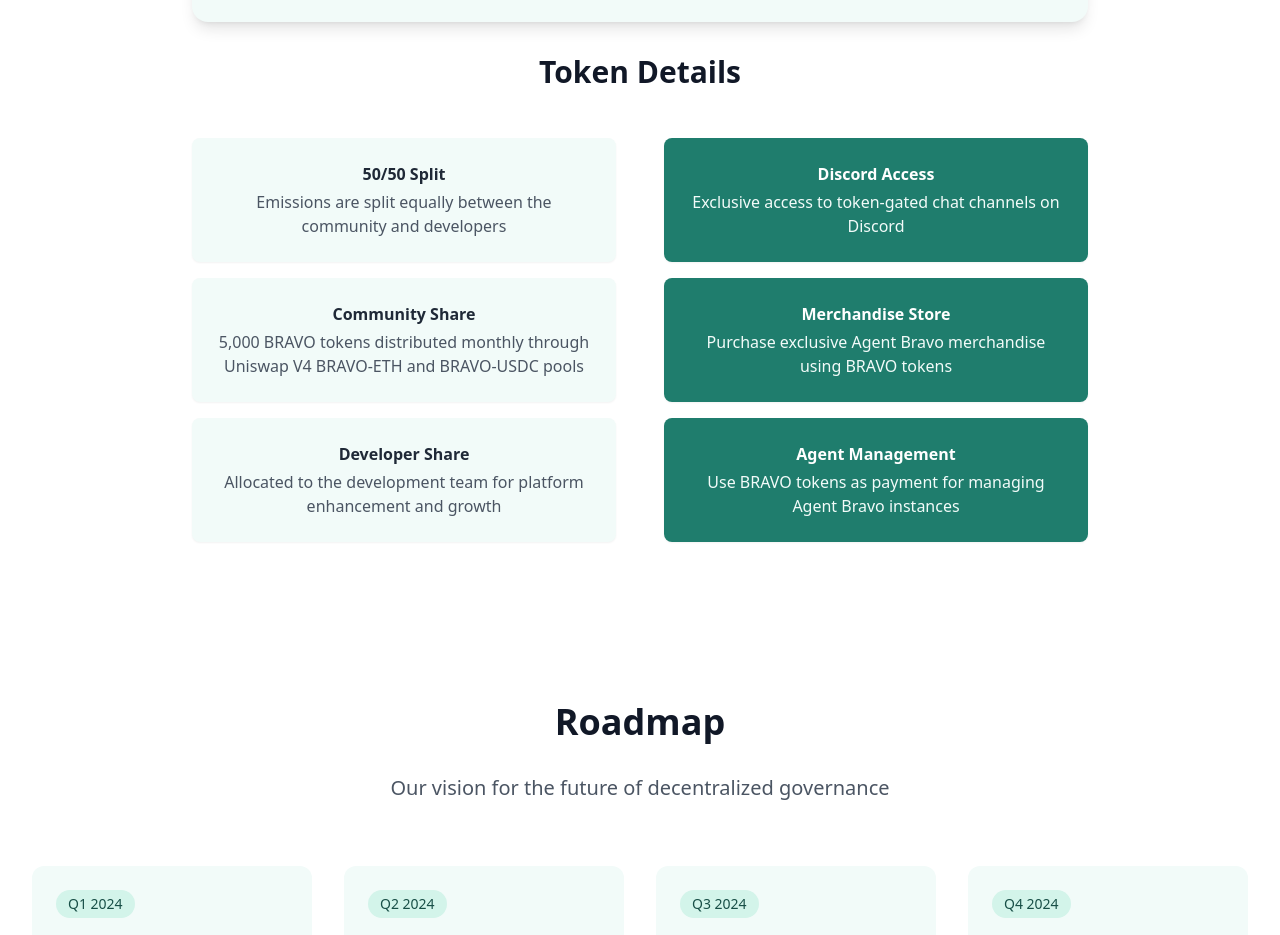
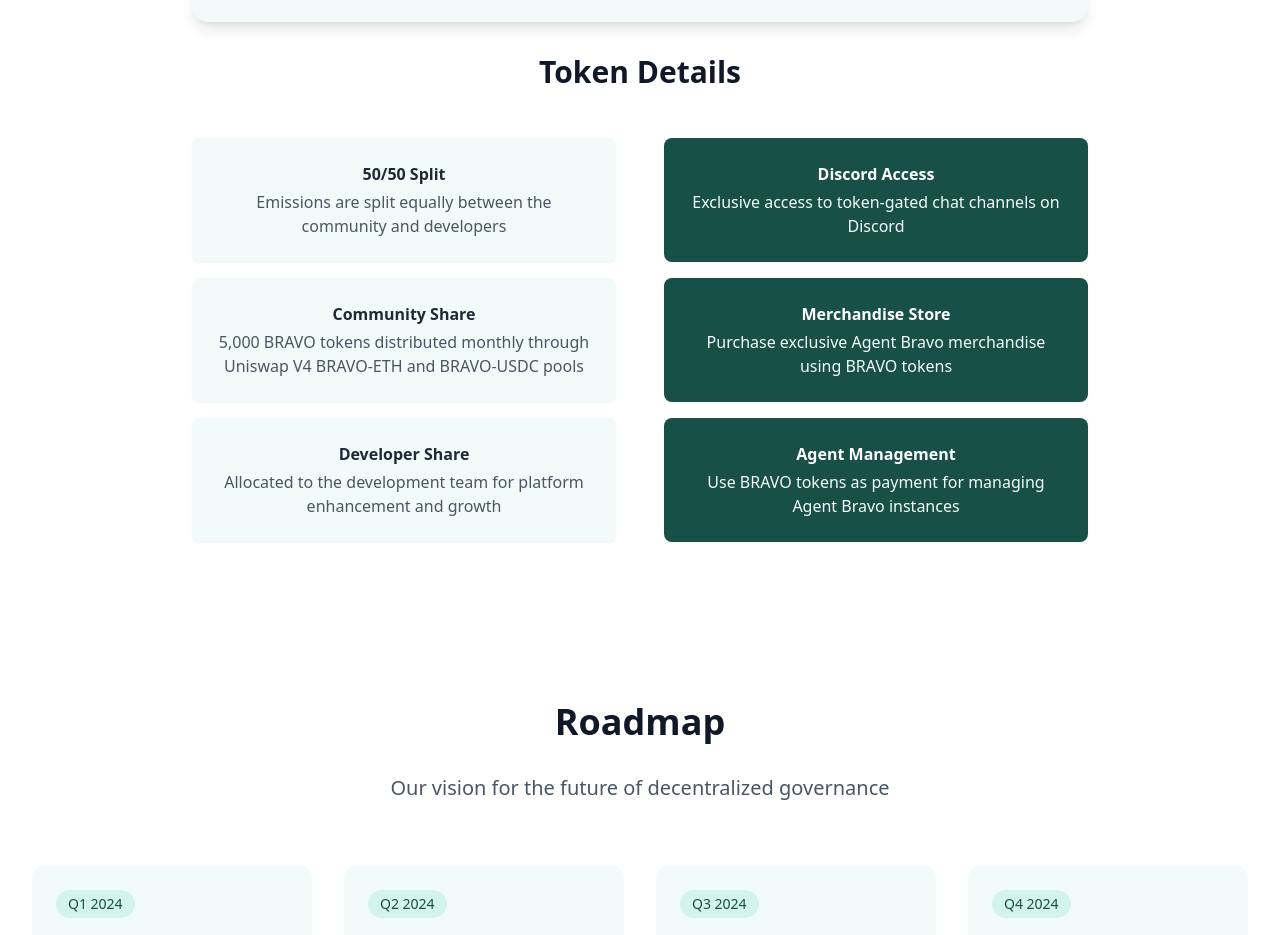
Before and after one commit to mikeghen/agent-bravo-frontend, a React (Vite) app: page / in a window 1280 px wide. Shown: the part 1660-2595 px from the top of the page. Built offline with nearby package versions, Linux system fonts and the light colour scheme.

Commit message:
Style: Update Token Details Section
Apply dark-green background to specific columns in the Token Details section.

```diff
--- a/src/components/token/TokenDetailsSection.tsx
+++ b/src/components/token/TokenDetailsSection.tsx
@@ -9,7 +9,7 @@ interface DetailCardProps {
 }
 
 const DetailCard = ({ icon, title, description, isUtility = false }: DetailCardProps) => (
-  <div className={`bg-mint-50 p-6 rounded-lg shadow-sm ${isUtility ? 'bg-mint-600 text-white' : ''}`}>
+  <div className={`bg-mint-50 p-6 rounded-lg shadow-sm ${isUtility ? 'bg-mint-800 text-white' : ''}`}>
     <div className="flex items-start gap-4">
       {icon && (
         <div className={`w-12 h-12 ${isUtility ? 'bg-mint-100' : 'bg-mint-100'} rounded-full flex items-center justify-center flex-shrink-0`}>
```
